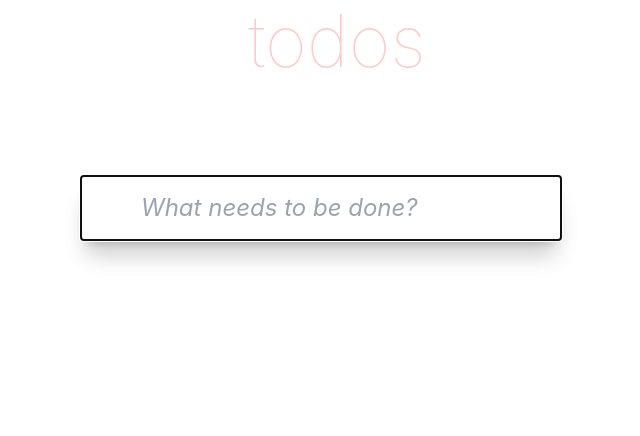
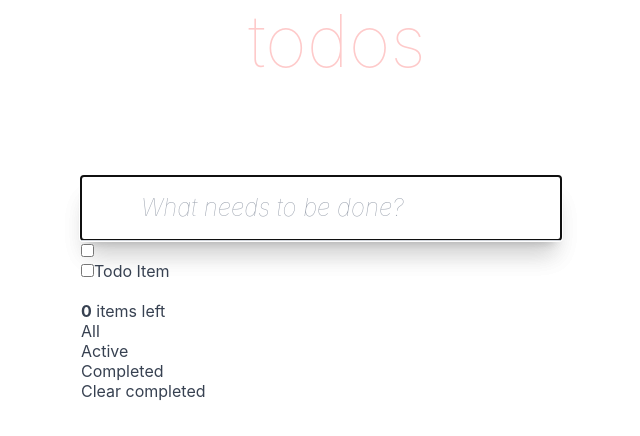
Before and after one commit to spolice0324/Todo-project, a React (Create React App) app in the folder todo/: page /#/active in a window 1280 px wide. Shown: the top 436 px of the page, without its empty margins (319-959 px from the left). Built offline with nearby package versions, Linux system fonts and the light colour scheme.

Commit message:
feat : 라우팅 적용, 구조 정리

```diff
--- a/todo/package.json
+++ b/todo/package.json
@@ -12,6 +12,7 @@
     "@types/react-dom": "^18.2.7",
     "react": "^18.2.0",
     "react-dom": "^18.2.0",
+    "react-router-dom": "^6.14.2",
     "react-scripts": "5.0.1",
     "tailwindcss": "^3.3.3",
     "typescript": "^5.1.6",
--- a/todo/src/App.js
+++ b/todo/src/App.js
@@ -1,17 +1,17 @@
+import { HashRouter, Route, Routes } from "react-router-dom";
 import "./App.css";
 
 import ToDoApp from "components/ToDoApp";
-import ToDoMain from "components/ToDoMain";
-import ToDoFooter from "components/ToDoFooter";
 
 function App() {
   return (
-    <>
-      <ToDoApp>
-        <ToDoMain />
-        <ToDoFooter />
-      </ToDoApp>
-    </>
+    <HashRouter>
+      <>
+        <Routes>
+          <Route path="/:filter?" Component={ToDoApp} />
+        </Routes>
+      </>
+    </HashRouter>
   );
 }
 
--- a/todo/src/components/ToDoApp.js
+++ b/todo/src/components/ToDoApp.js
@@ -1,3 +1,6 @@
+import ToDoFooter from "./ToDoFooter";
+import ToDoMain from "./ToDoMain";
+
 function ToDoApp() {
   return (
     <section className="todo-app bg-#fff my-40 mx-130 relative text-base leading-5 text-gray-700 min-w-min max-w-lg mx-auto p-4">
@@ -6,11 +9,13 @@ function ToDoApp() {
           todos
         </h1>
         <input
-          className="new-todo w-full relative pl-[60px] py-[16px] border-none bg-black bg-opacity-0 shadow-xl italic text-2xl text-thin text-gray-200"
+          className="new-todo w-full relative pl-[60px] py-[16px] border-none bg-black bg-opacity-0 shadow-xl italic text-2xl font-thin text-gray-200"
           placeholder="What needs to be done?"
           autoFocus
         />
       </header>
+      <ToDoMain />
+      <ToDoFooter />
     </section>
   );
 }
--- a/todo/src/components/ToDoFooter.js
+++ b/todo/src/components/ToDoFooter.js
@@ -1,22 +1,27 @@
-function ToDoFooter() {
+import { NavLink } from "react-router-dom";
+
+export default function ToDoFooter() {
   return (
     <>
       <footer className="footer">
         <span className="todo-count">
-          <strong>0</strong>
-          <span>item left </span>
+          <strong>0</strong> items left
         </span>
         <ul className="filters">
           <li>
-            <a href="#all" className="selected">
+            <NavLink exact={true} to="/" activeClassName="selected">
               All
-            </a>
+            </NavLink>
           </li>
           <li>
-            <a href="#active">Active</a>
+            <NavLink to="/active" activeClassName="selected">
+              Active
+            </NavLink>
           </li>
           <li>
-            <a href="#completed">Completed</a>
+            <NavLink to="/completed" activeClassName="selected">
+              Completed
+            </NavLink>
           </li>
         </ul>
         <button className="clear-completed">Clear completed</button>
@@ -24,5 +29,3 @@ function ToDoFooter() {
     </>
   );
 }
-
-export default ToDoFooter;
--- a/todo/src/components/ToDoMain.js
+++ b/todo/src/components/ToDoMain.js
@@ -1,13 +1,15 @@
-function ToDoMain() {
+import TodoItem from "./TodoItem";
+
+export default function ToDoMain() {
   return (
     <>
-      <section className="main">
-        <input className="toggle-all" type="checkbox" />
-
-        <ul className="todo-list"></ul>
+      <section className="main relative z-2 border-t border-gray-300">
+        <input id="toggle-all" type="checkbox" className="toggle-all" />
+        <label htmlFor="toggle-all" />
+        <ul className="todo-list">
+          <TodoItem />
+        </ul>
       </section>
     </>
   );
 }
-
-export default ToDoMain;
--- /dev/null
+++ b/todo/src/components/TodoItem.js
@@ -0,0 +1,14 @@
+export default function TodoItem() {
+  return (
+    <>
+      <li>
+        <div className="view">
+          <input type="checkbox" className="toggle" />
+          <label>Todo Item</label>
+          <button className="destroy" />
+        </div>
+        <input type="text" className="edit" />
+      </li>
+    </>
+  );
+}
```
Also changed, not shown: 1 other file (tests, documents, lock files or other folders).
